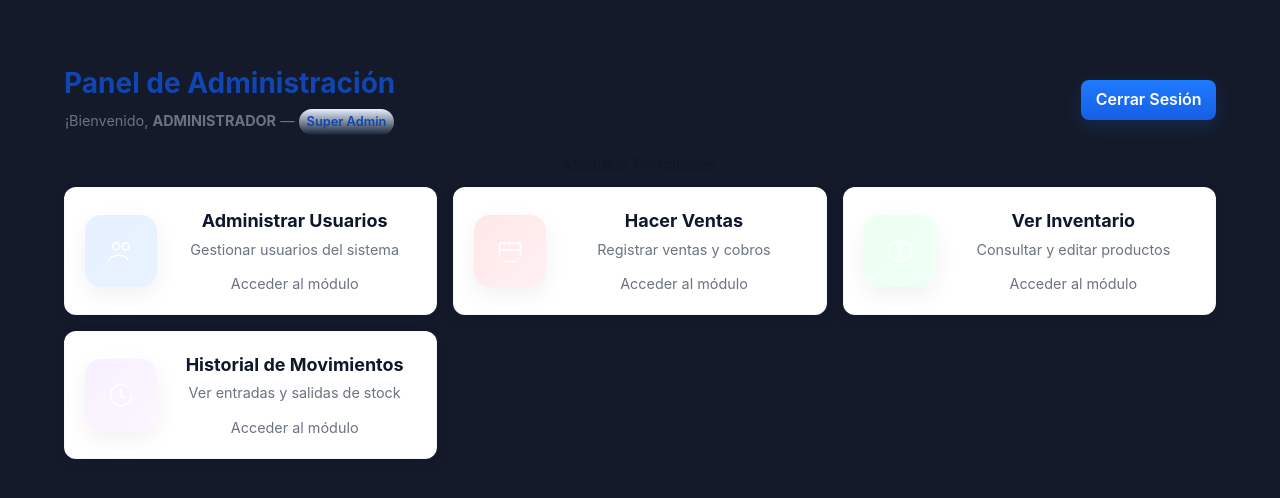
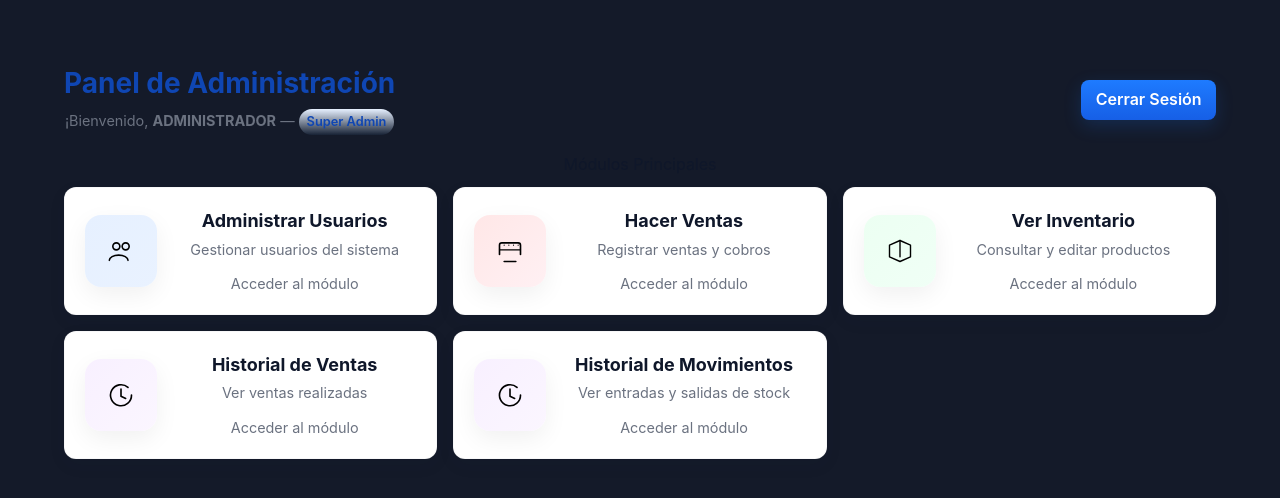
Before and after one commit to Nunu-DMG09/NunuMedic, a React app in the folder frontend/: page / in a window 1280 px wide. Shown: the top 498 px of the page. Built offline with nearby package versions, Linux system fonts and the light colour scheme; the HTML template or start-up script is replaced by a standard one.

Commit message:
update icon colors to improve visibility and add new ModuleCard for sales history

```diff
--- a/frontend/src/pages/Dashboard.jsx
+++ b/frontend/src/pages/Dashboard.jsx
@@ -3,30 +3,30 @@ import ModuleCard from '../components/ModuleCard';
 
 const IconUsers = (
   <svg width="28" height="28" viewBox="0 0 24 24" fill="none" aria-hidden>
-    <path d="M16 11c1.657 0 3-1.343 3-3S17.657 5 16 5s-3 1.343-3 3 1.343 3 3 3zM8 11c1.657 0 3-1.343 3-3S9.657 5 8 5 5 6.343 5 8s1.343 3 3 3z" stroke="#fff" strokeWidth="1.4" strokeLinecap="round" strokeLinejoin="round"/>
-    <path d="M2 20c0-2.5 3.582-4.5 8-4.5s8 2 8 4.5" stroke="#fff" strokeWidth="1.4" strokeLinecap="round" strokeLinejoin="round"/>
+    <path d="M16 11c1.657 0 3-1.343 3-3S17.657 5 16 5s-3 1.343-3 3 1.343 3 3 3zM8 11c1.657 0 3-1.343 3-3S9.657 5 8 5 5 6.343 5 8s1.343 3 3 3z" stroke="#000000" strokeWidth="1.4" strokeLinecap="round" strokeLinejoin="round"/>
+    <path d="M2 20c0-2.5 3.582-4.5 8-4.5s8 2 8 4.5" stroke="#000000" strokeWidth="1.4" strokeLinecap="round" strokeLinejoin="round"/>
   </svg>
 );
 
 const IconSales = (
   <svg width="28" height="28" viewBox="0 0 24 24" fill="none" aria-hidden>
-    <path d="M3 11h18M7 7h.01M11 7h.01M15 7h.01M19 7h.01" stroke="#fff" strokeWidth="1.4" strokeLinecap="round" strokeLinejoin="round"/>
-    <path d="M21 15V7a2 2 0 0 0-2-2H5a2 2 0 0 0-2 2v8" stroke="#fff" strokeWidth="1.4" strokeLinecap="round" strokeLinejoin="round"/>
-    <path d="M7 21h10" stroke="#fff" strokeWidth="1.4" strokeLinecap="round" strokeLinejoin="round"/>
+    <path d="M3 11h18M7 7h.01M11 7h.01M15 7h.01M19 7h.01" stroke="#000000" trokeWidth="1.4" strokeLinecap="round" strokeLinejoin="round"/>
+    <path d="M21 15V7a2 2 0 0 0-2-2H5a2 2 0 0 0-2 2v8" stroke="#000000" strokeWidth="1.4" strokeLinecap="round" strokeLinejoin="round"/>
+    <path d="M7 21h10" stroke="#000000" strokeWidth="1.4" strokeLinecap="round" strokeLinejoin="round"/>
   </svg>
 );
 
 const IconInventory = (
   <svg width="28" height="28" viewBox="0 0 24 24" fill="none" aria-hidden>
-    <path d="M3 7l9-4 9 4v10l-9 4-9-4V7z" stroke="#fff" strokeWidth="1.2" strokeLinecap="round" strokeLinejoin="round"/>
-    <path d="M12 3v14" stroke="#fff" strokeWidth="1.2" strokeLinecap="round" strokeLinejoin="round"/>
+    <path d="M3 7l9-4 9 4v10l-9 4-9-4V7z" stroke="#000000" strokeWidth="1.2" strokeLinecap="round" strokeLinejoin="round"/>
+    <path d="M12 3v14" stroke="#000000" strokeWidth="1.2" strokeLinecap="round" strokeLinejoin="round"/>
   </svg>
 );
 
 const IconHistory = (
   <svg width="28" height="28" viewBox="0 0 24 24" fill="none" aria-hidden>
-    <path d="M21 12a9 9 0 1 1-3-6.5" stroke="#fff" strokeWidth="1.4" strokeLinecap="round" strokeLinejoin="round"/>
-    <path d="M12 7v6l4 2" stroke="#fff" strokeWidth="1.4" strokeLinecap="round" strokeLinejoin="round"/>
+    <path d="M21 12a9 9 0 1 1-3-6.5" stroke="#000000" strokeWidth="1.4" strokeLinecap="round" strokeLinejoin="round"/>
+    <path d="M12 7v6l4 2" stroke="#000000" strokeWidth="1.4" strokeLinecap="round" strokeLinejoin="round"/>
   </svg>
 );
 
@@ -72,11 +72,19 @@ export default function Dashboard() {
           href="/inventario"
         />
         <ModuleCard
+          title="Historial de Ventas"
+          subtitle="Ver ventas realizadas"
+          bg="linear-gradient(135deg,#f8f0ff,#fbf6ff)"
+          icon={IconHistory}
+          href="/ventas/historial"
+        />
+
+        <ModuleCard
           title="Historial de Movimientos"
           subtitle="Ver entradas y salidas de stock"
           bg="linear-gradient(135deg,#f8f0ff,#fbf6ff)"
           icon={IconHistory}
-          href="/ventas/historial"
+          href="/movimientos"
         />
       </div>
     </div>
```
